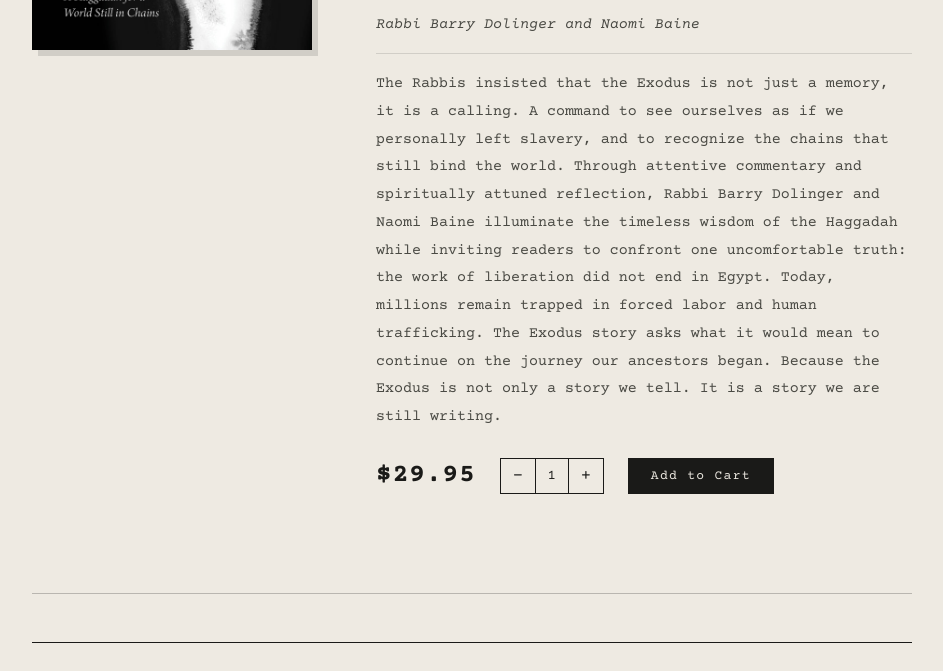
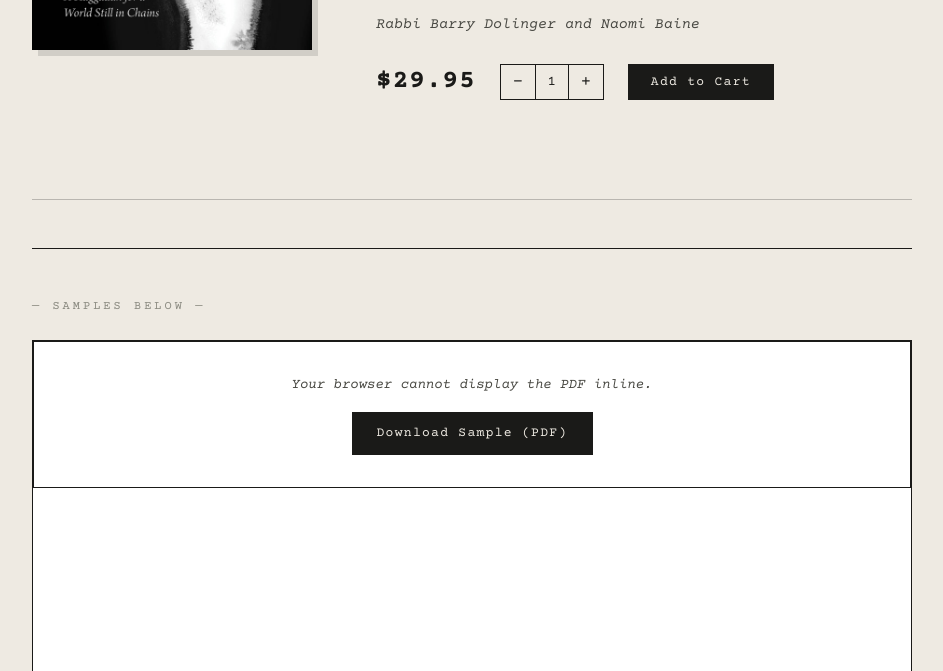
Before and after one commit to heyrabbi/alternadox, a website: page public/haggadah.html in a window 1280 px wide. Shown: the part 429-1100 px from the top of the page, without its empty margins (168-1111 px from the left). Drawn offline with nearby package versions, Linux system fonts and the light colour scheme.

Commit message:
Update haggadah.html

```diff
--- a/public/haggadah.html
+++ b/public/haggadah.html
@@ -241,7 +241,6 @@
       <div class="book-category">Haggadah · Liberation</div>
       <h1 class="book-title">Exodus Unfinished:<br>A Haggadah for a World Still in Chains</h1>
       <div class="book-author">Rabbi Barry Dolinger and Naomi Baine</div>
-      <p class="book-desc">The Rabbis insisted that the Exodus is not just a memory, it is a calling. A command to see ourselves as if we personally left slavery, and to recognize the chains that still bind the world. Through attentive commentary and spiritually attuned reflection, Rabbi Barry Dolinger and Naomi Baine illuminate the timeless wisdom of the Haggadah while inviting readers to confront one uncomfortable truth: the work of liberation did not end in Egypt. Today, millions remain trapped in forced labor and human trafficking. The Exodus story asks what it would mean to continue on the journey our ancestors began. Because the Exodus is not only a story we tell. It is a story we are still writing.</p>
       <div class="book-footer">
         <div class="book-price">$29.95</div>
         <div class="qty-control">
```
